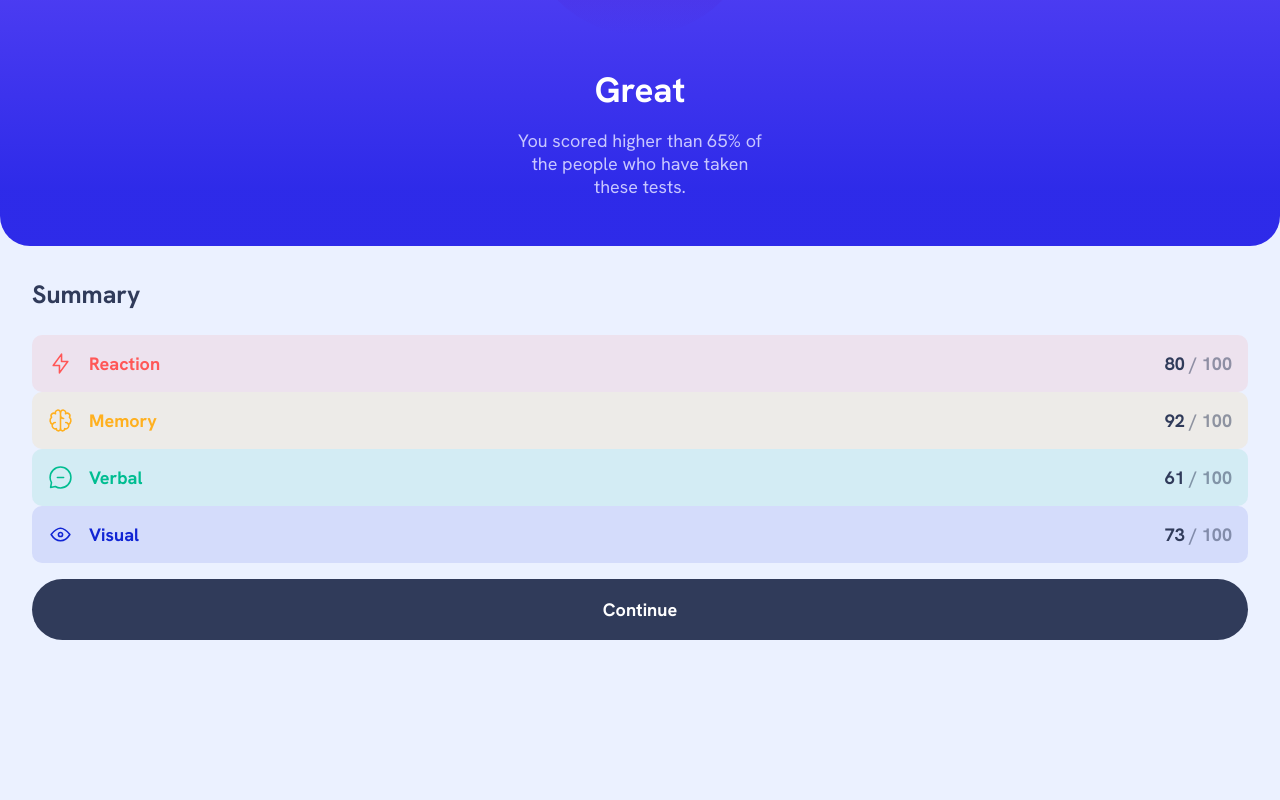
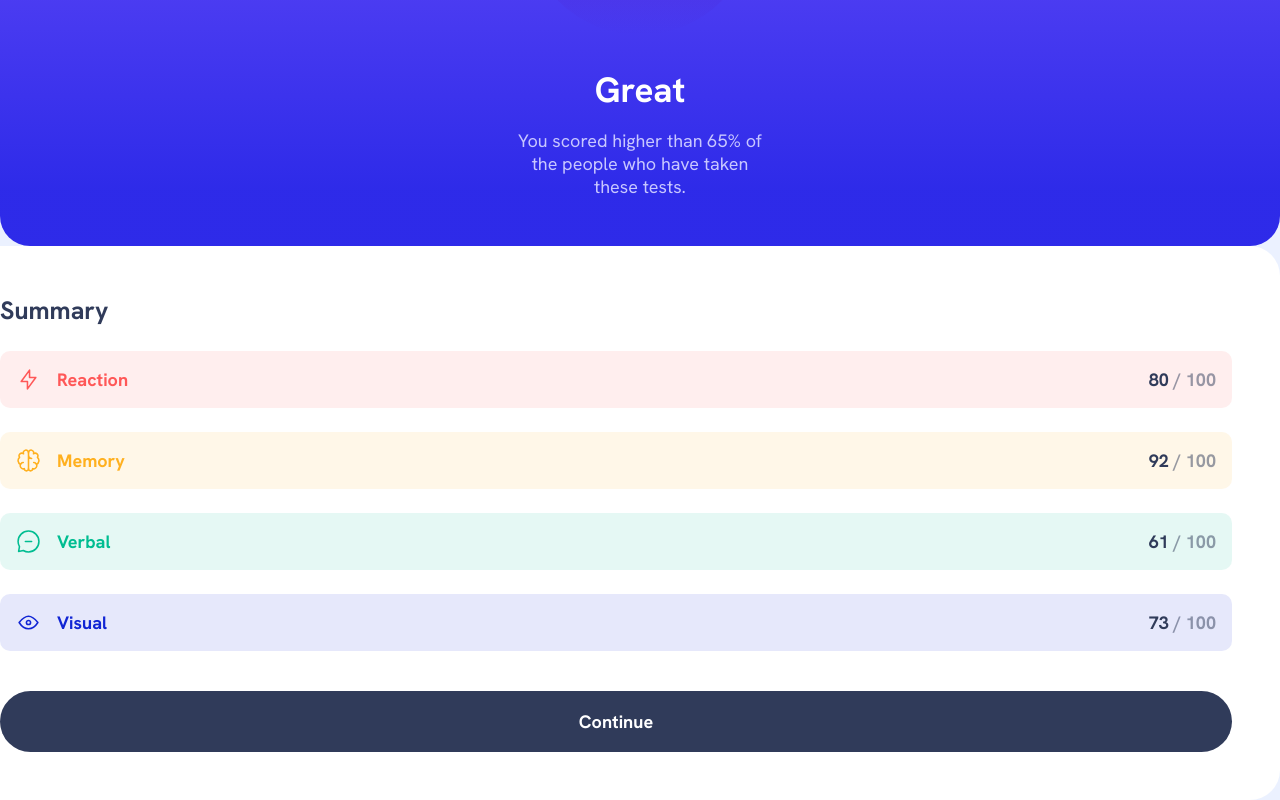
Before and after one commit to f29pereira/results-summary-component, a Next.js app: page / in a window 1280 px wide. Shown: the part 308-1108 px from the top of the page. Before the commit the page ends 980 px from the top, so only its background shows below. Built offline with nearby package versions, Linux system fonts and the light colour scheme.

Commit message:
feat: update styling and improve accessibility of the Summary component
- Update the background color of the main container
- Add desktop (1024px) styles
- Add unordered list to render the list of skills

```diff
--- a/src/app/components/Summary/Summary.module.css
+++ b/src/app/components/Summary/Summary.module.css
@@ -5,12 +5,17 @@ CSS Module for the Summary component:
 
 .mainCont {
   padding: 2rem;
+  background-color: var(--white);
 }
 
 .title {
   margin-bottom: 1.5rem;
   color: var(--dark-gray-blue);
   font-size: var(--font-size-20);
+}
+
+.skillItem {
+  margin-bottom: 1rem;
 }
 
 .link {
@@ -29,17 +34,22 @@ CSS Module for the Summary component:
 
 /*Tablet Styles*/
 @media (min-width: 48rem /*768px*/) {
-  /*increase the font size for the title*/
+  /*main title: increase the font size*/
   .title {
     font-size: var(--font-size-25);
   }
 
-  /*increase top/bottom padding for the link*/
+  /*skill: increase the bottom margin*/
+  .skillItem {
+    margin-bottom: 1.5rem;
+  }
+
+  /*continue link: increase top/bottom padding*/
   .link {
     padding: 1.2rem 0;
   }
 
-  /*on hover, change the link background to gradient*/
+  /*continue link: on hover, change the background color to gradient*/
   .link:hover {
     background: linear-gradient(
       0deg,
@@ -49,4 +59,13 @@ CSS Module for the Summary component:
   }
 }
 
-/*TO DO: Add desktop styles*/
+/*Desktop Styles*/
+@media (min-width: 64rem /*1024px*/) {
+  /*summary main container: increase padding and make top/bottom right borders rounded*/
+  .mainCont {
+    padding: 3rem 3rem 3rem 0;
+    background-color: var(--white);
+    border-bottom-right-radius: var(--border-radius-30);
+    border-top-right-radius: var(--border-radius-30);
+  }
+}
--- a/src/app/components/Summary/Summary.tsx
+++ b/src/app/components/Summary/Summary.tsx
@@ -13,14 +13,13 @@ export default function Summary() {
       <h2 className={styles.title}>Summary</h2>
 
       {/*Skills list*/}
-      {skillsList.map((skill, index) => (
-        <Skill
-          key={index}
-          color={skill.color}
-          name={skill.name}
-          score={skill.score}
-        />
-      ))}
+      <ul>
+        {skillsList.map((skill, index) => (
+          <li key={index} className={styles.skillItem}>
+            <Skill color={skill.color} name={skill.name} score={skill.score} />
+          </li>
+        ))}
+      </ul>
 
       {/*Continue link*/}
       <a href="#" className={styles.link}>
```
